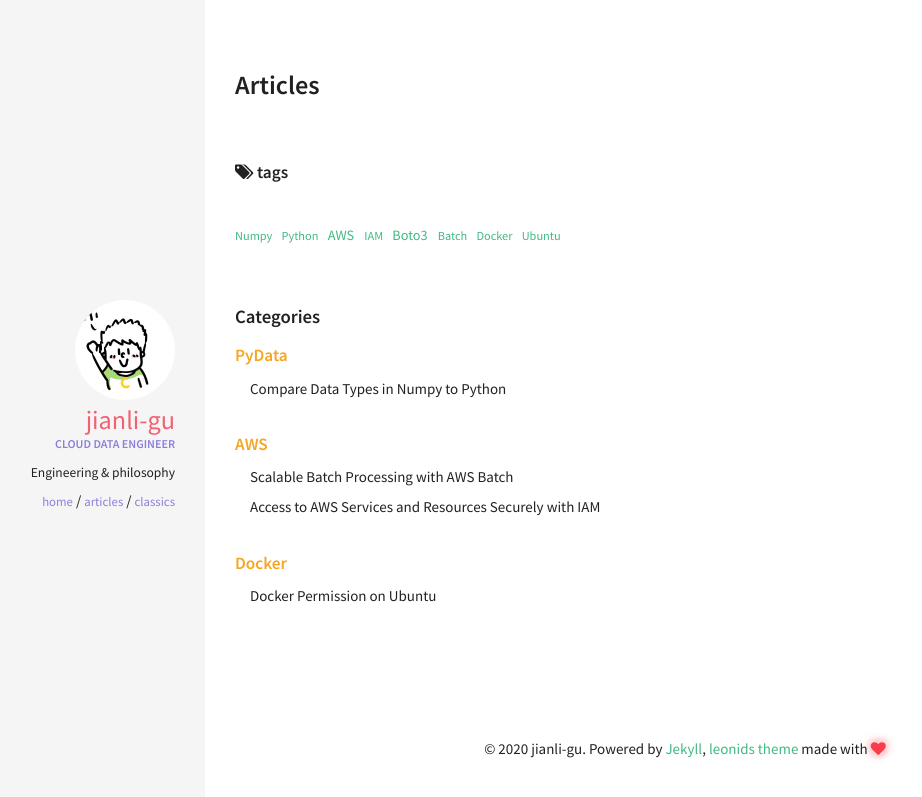
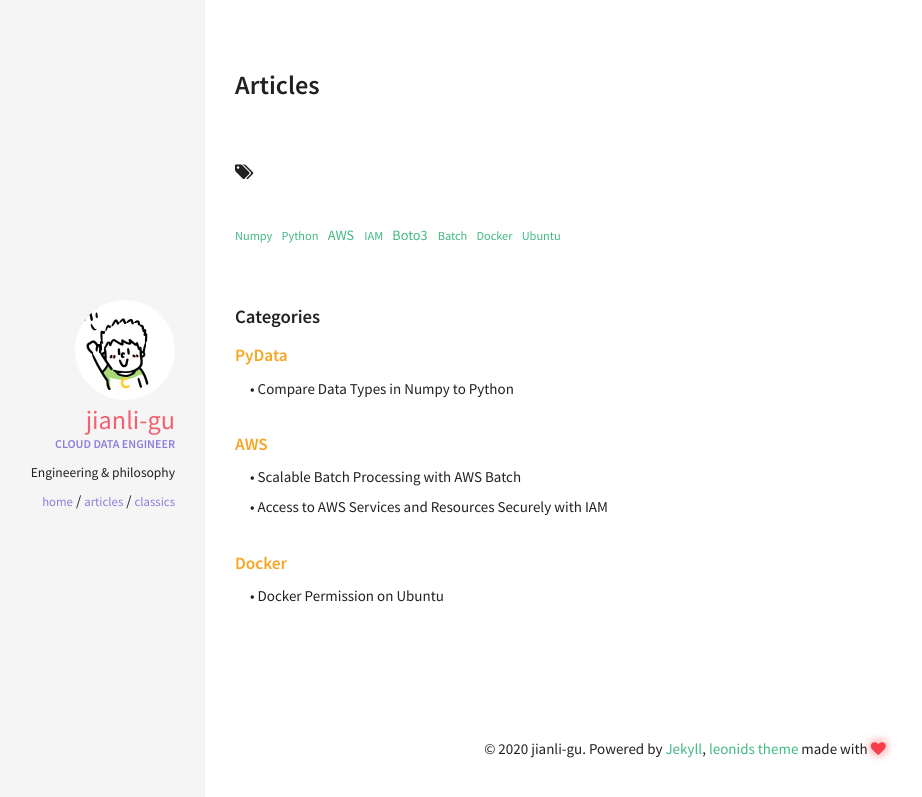
Before and after one commit to jianli-gu/jianli-gu.github.io, a Jekyll site: the page built from articles.html, in a window 1280 px wide. Shown: the top 797 px of the page, without its empty margins (115-1037 px from the left). Built offline with Jekyll 4.4.1, drawn with Linux system fonts in a browser that asks for light colours.

Commit message:
Update style

```diff
--- a/_sass/pages/_tags.scss
+++ b/_sass/pages/_tags.scss
@@ -13,7 +13,7 @@ ul.tag-cloud {
     }
     a:hover {
       color: #F5A623;
-      cursor: pointer;
+      cursor: default;
     }
   }
 }
--- a/articles.html
+++ b/articles.html
@@ -3,7 +3,7 @@ layout: page
 title:  Articles
 permalink: /articles/
 ---
-<h5><i class="fa fa-tags"></i> tags</h5>
+<h5><i class="fa fa-tags"></i></h5>
 <ul class="tag-cloud">
 {% for tag in site.tags %}
   <li style="font-size: {{ tag | last | size | times: 100 | divided_by: site.tags.size | plus: 70  }}%">
@@ -24,7 +24,7 @@ permalink: /articles/
     <h5 class="tag-group-title" id="{{ cat_name | slugize }}">{{ cat_name }}</h5>
     {% for post in site.categories[cat_name] %}
     <article class="tag-item">
-      <a class="tag-item-title" href="{{ site.url }}{{ post.url }}">{{post.title}}</a>
+      <a class="tag-item-title" href="{{ site.url }}{{ post.url }}">&bull; {{post.title}}</a>
     </article>
     {% endfor %}
   </div>
--- a/classics.html
+++ b/classics.html
@@ -12,7 +12,7 @@ permalink: /classics/
       <h5 class="tag-group-title" id="{{ cat_name | slugize }}">{{ cat_name }}</h5>
       {% for post in site.categories[cat_name] %}
       <article class="tag-item">
-        <a class="tag-item-title" href="{{ site.url }}{{ post.url }}">{{post.title}}</a>
+        <a class="tag-item-title" href="{{ site.url }}{{ post.url }}">&bull; {{post.title}}</a>
       </article>
       {% endfor %}
     {% endif %}
```
